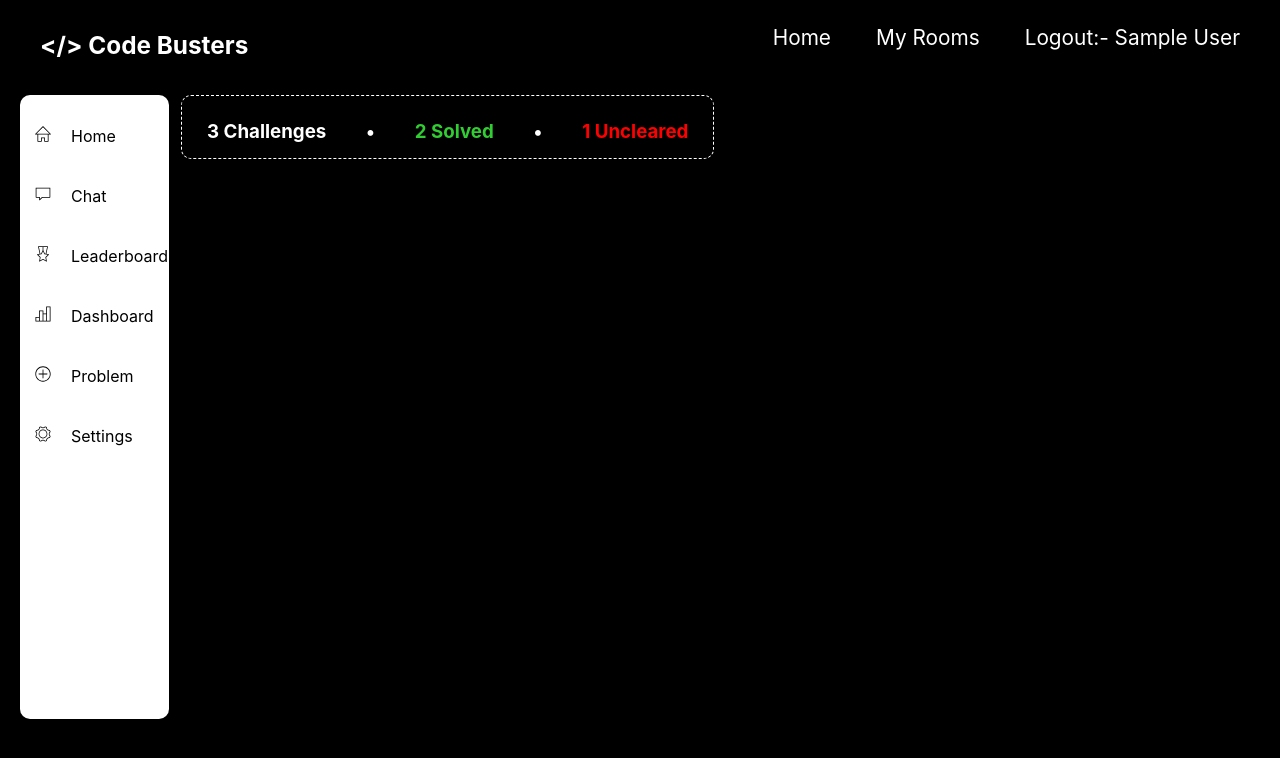
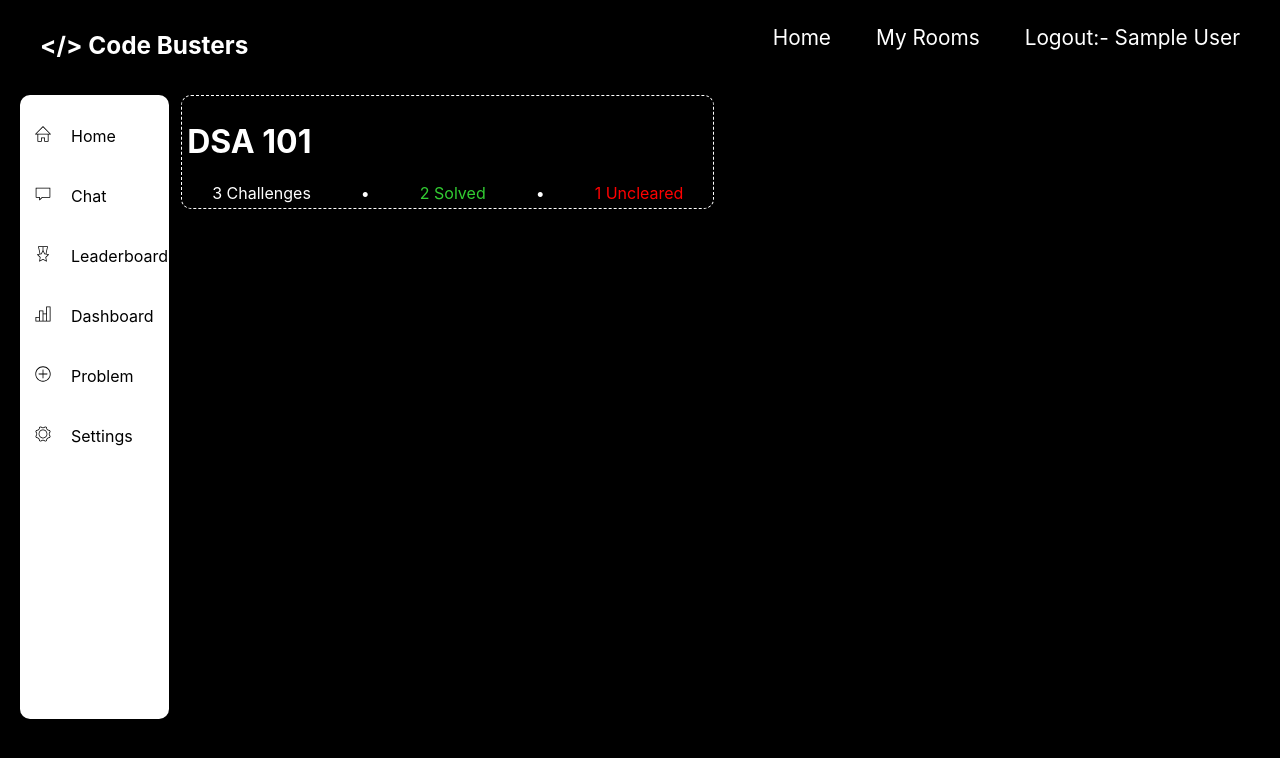
Before and after one commit to V-A-T-S-A-L/coding-platform, a React (Create React App) app in the folder frontend/: page /room/1/dashboard in a window 1280 px wide. Shown: the top 758 px of the page. Built offline with nearby package versions, Linux system fonts and the light colour scheme; sample sign-in values are in the browser's storage.

Commit message:
color coded category

```diff
--- a/frontend/src/components/Dashboard.js
+++ b/frontend/src/components/Dashboard.js
@@ -45,12 +45,13 @@ const Dashboard = () => {
             </div>
             <div className="left-column">
                 <div className="solved-data">
+                    <h1>DSA 101</h1>
                     <div className="solved-data-block">
-                        <h3>3 Challenges</h3>
-                        <h3>&#8226;</h3>
-                        <h3 style={{color: "limegreen"}}>2 Solved</h3>
-                        <h3>&#8226;</h3>
-                        <h3 style={{color: "red"}}>1 Uncleared</h3>
+                        <label>3 Challenges</label>
+                        <label>&#8226;</label>
+                        <label style={{color: "limegreen"}}>2 Solved</label>
+                        <label>&#8226;</label>
+                        <label style={{color: "red"}}>1 Uncleared</label>
                     </div>
                 </div>
                 <div className="graph-data">
--- a/frontend/src/components/Room.js
+++ b/frontend/src/components/Room.js
@@ -125,11 +125,13 @@ const Room = () => {
                         <tbody>
                             {problems.map((problem, index) => (
                                 <tr key={index}>
-                                    <td><Link style={{textDecoration: "none", color: "white"}} to={`/room/${room_id}/${problem.challenge_id}`}>{problem.status === "solved" ? (<strong style={{color: "limegreen"}}>&#10003;&nbsp;&nbsp;</strong>) : ""}{problem.problem_name}</Link></td>
+                                    <td><Link style={{ textDecoration: "none", color: "white" }} to={`/room/${room_id}/${problem.challenge_id}`}>{problem.status === "solved" ? (<strong style={{ color: "limegreen" }}>&#10003;&nbsp;&nbsp;</strong>) : ""}{problem.problem_name}</Link></td>
                                     {problem.difficulty === 'easy' ? (
-                                        <td style={{color: "limegreen"}}>{problem.difficulty}</td>
+                                        <td style={{ color: "limegreen" }}>{problem.difficulty}</td>
+                                    ) : problem.difficulty === 'medium' ? (
+                                        <td style={{ color: "orange" }}>{problem.difficulty}</td>
                                     ) : (
-                                        <td style={{color: "orange"}}>{problem.difficulty}</td>
+                                        <td style={{ color: "red" }}>{problem.difficulty}</td>
                                     )}
                                     <td>{problem.deadline.split("T")[0]}</td>
                                 </tr>
```
